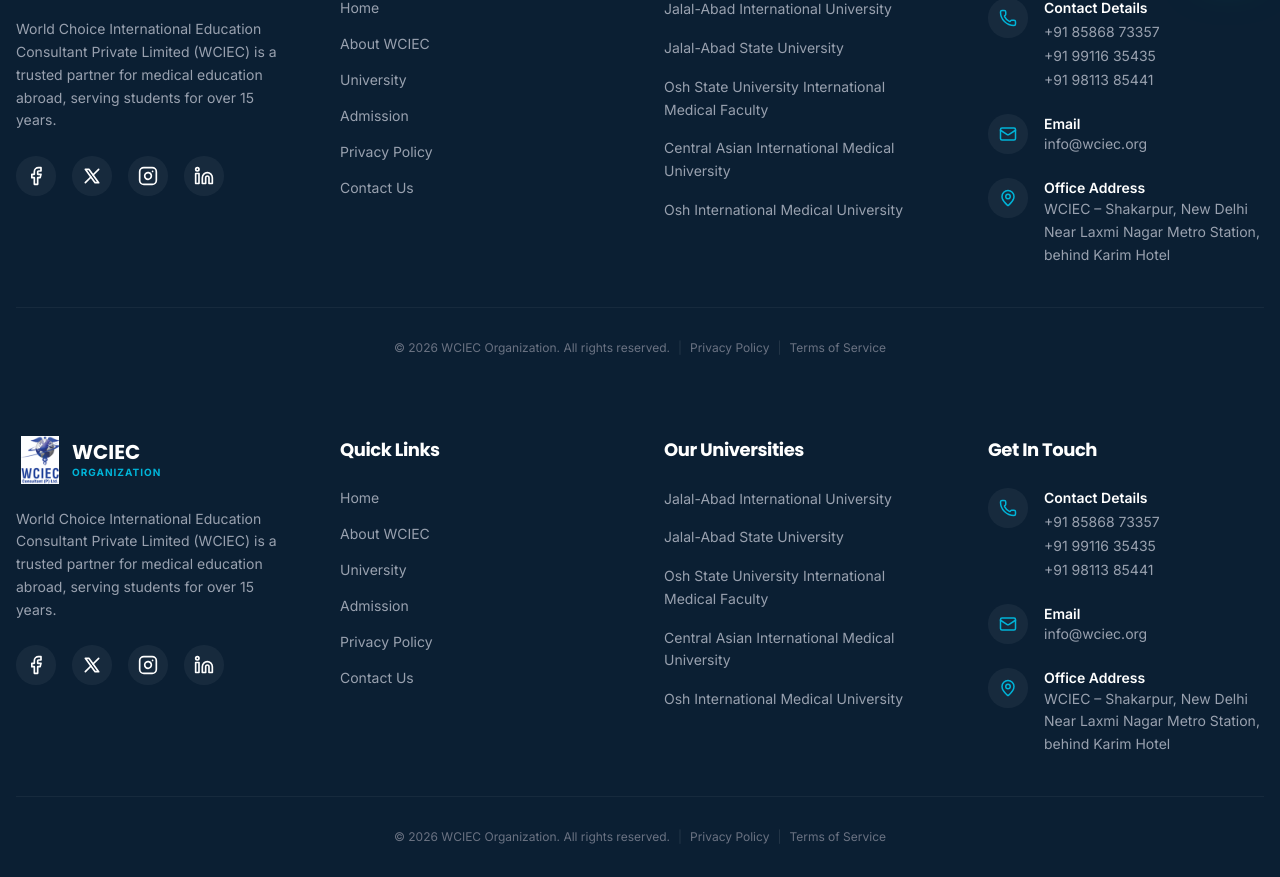
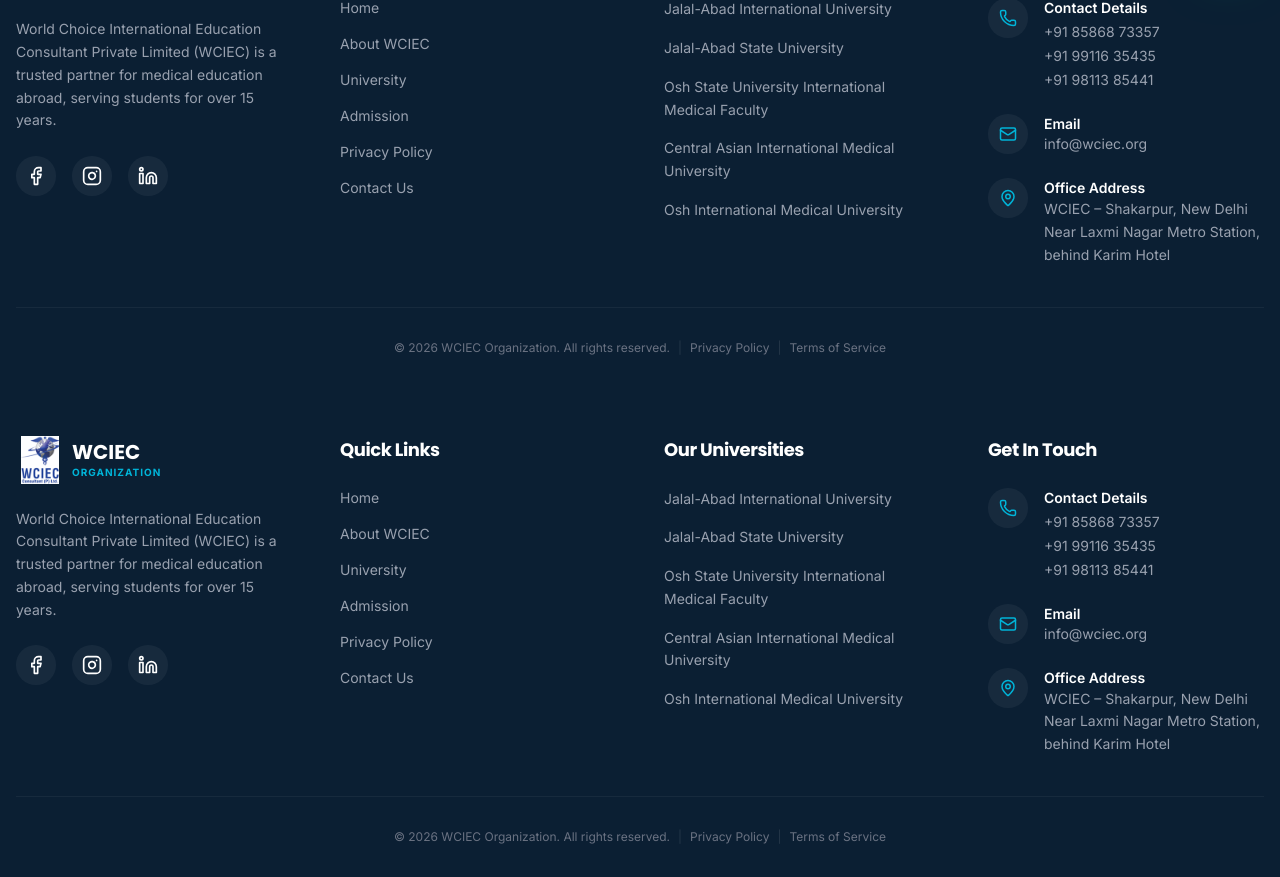
Before and after one commit to mdhasnainrazaa/WCICE_Delhi, a Next.js app: page /blog in a window 1280 px wide. Shown: the part 818-1695 px from the top of the page. Built offline with nearby package versions, Linux system fonts and the light colour scheme.

Commit message:
Social icon added

```diff
--- a/src/app/contact-us/page.tsx
+++ b/src/app/contact-us/page.tsx
@@ -10,6 +10,28 @@ import {
   ChevronDown, Sparkles, Send, Globe2, Plane
 } from "lucide-react";
 import { GlobalApplyForm } from "@/components/forms/GlobalApplyForm";
+
+const FacebookIcon = ({ size = 24, className = "" }: { size?: number, className?: string }) => (
+  <svg viewBox="0 0 24 24" fill="none" stroke="currentColor" strokeWidth="2" strokeLinecap="round" strokeLinejoin="round" width={size} height={size} className={className}>
+    <path d="M18 2h-3a5 5 0 0 0-5 5v3H7v4h3v8h4v-8h3l1-4h-4V7a1 1 0 0 1 1-1h3z" />
+  </svg>
+);
+
+const InstagramIcon = ({ size = 24, className = "" }: { size?: number, className?: string }) => (
+  <svg viewBox="0 0 24 24" fill="none" stroke="currentColor" strokeWidth="2" strokeLinecap="round" strokeLinejoin="round" width={size} height={size} className={className}>
+    <rect width="20" height="20" x="2" y="2" rx="5" ry="5" />
+    <path d="M16 11.37A4 4 0 1 1 12.63 8 4 4 0 0 1 16 11.37z" />
+    <line x1="17.5" x2="17.51" y1="6.5" y2="6.5" />
+  </svg>
+);
+
+const LinkedinIcon = ({ size = 24, className = "" }: { size?: number, className?: string }) => (
+  <svg viewBox="0 0 24 24" fill="none" stroke="currentColor" strokeWidth="2" strokeLinecap="round" strokeLinejoin="round" width={size} height={size} className={className}>
+    <path d="M16 8a6 6 0 0 1 6 6v7h-4v-7a2 2 0 0 0-2-2 2 2 0 0 0-2 2v7h-4v-7a6 6 0 0 1 6-6z" />
+    <rect width="4" height="12" x="2" y="9" />
+    <circle cx="4" cy="4" r="2" />
+  </svg>
+);
 
 const WhatsappIcon = ({ size = 24, className = "" }: { size?: number, className?: string }) => (
   <svg xmlns="http://www.w3.org/2000/svg" width={size} height={size} viewBox="0 0 24 24" fill="currentColor" className={className}>
@@ -137,7 +159,6 @@ export default function ContactUsPage() {
                       </a>
                     </div>
                   </div>
-
                   <div className="flex items-start gap-4">
                     <div className="w-12 h-12 bg-[#8B5CF6]/10 rounded-2xl flex items-center justify-center shrink-0">
                       <Clock size={24} className="text-[#8B5CF6]" />
@@ -145,6 +166,26 @@ export default function ContactUsPage() {
                     <div>
                       <div className="text-sm font-bold text-[#64748B] mb-1">Working Hours</div>
                       <div className="text-base font-semibold text-[#0F172A]">Mon - Sat: 10:00 AM - 7:00 PM</div>
+                    </div>
+                  </div>
+
+                  <div className="flex items-start gap-4 pt-4 border-t border-gray-100">
+                    <div className="w-12 h-12 bg-[#2563EB]/10 rounded-2xl flex items-center justify-center shrink-0">
+                      <Users size={24} className="text-[#2563EB]" />
+                    </div>
+                    <div>
+                      <div className="text-sm font-bold text-[#64748B] mb-2">Social Connect</div>
+                      <div className="flex gap-3">
+                        <a href="https://www.facebook.com/profile.php?id=61569910095151" target="_blank" rel="noopener noreferrer" className="w-10 h-10 bg-white border border-[#E2E8F0] rounded-xl flex items-center justify-center hover:bg-[#2563EB] hover:text-white transition-all shadow-sm group">
+                          <FacebookIcon size={20} className="text-[#2563EB] group-hover:text-white" />
+                        </a>
+                        <a href="https://www.instagram.com/wciecdelhi/" target="_blank" rel="noopener noreferrer" className="w-10 h-10 bg-white border border-[#E2E8F0] rounded-xl flex items-center justify-center hover:bg-gradient-to-tr hover:from-[#F58529] hover:via-[#DD2A7B] hover:to-[#8134AF] hover:text-white transition-all shadow-sm group">
+                          <InstagramIcon size={20} className="text-[#E1306C] group-hover:text-white" />
+                        </a>
+                        <a href="https://www.linkedin.com/company/wciecdelhi/" target="_blank" rel="noopener noreferrer" className="w-10 h-10 bg-white border border-[#E2E8F0] rounded-xl flex items-center justify-center hover:bg-[#0077B5] hover:text-white transition-all shadow-sm group">
+                          <LinkedinIcon size={20} className="text-[#0077B5] group-hover:text-white" />
+                        </a>
+                      </div>
                     </div>
                   </div>
                 </div>
--- a/src/components/layout/Footer.tsx
+++ b/src/components/layout/Footer.tsx
@@ -8,7 +8,7 @@ import { Mail, Phone, MapPin } from "lucide-react";
 const socialLinks = [
   {
     name: "Facebook",
-    href: "#",
+    href: "https://www.facebook.com/profile.php?id=61569910095151",
     icon: (props: any) => (
       <svg viewBox="0 0 24 24" fill="none" stroke="currentColor" strokeWidth="2" strokeLinecap="round" strokeLinejoin="round" {...props}>
         <path d="M18 2h-3a5 5 0 0 0-5 5v3H7v4h3v8h4v-8h3l1-4h-4V7a1 1 0 0 1 1-1h3z" />
@@ -16,18 +16,8 @@ const socialLinks = [
     )
   },
   {
-    name: "Twitter",
-    href: "#",
-    icon: (props: any) => (
-      <svg viewBox="0 0 24 24" fill="none" stroke="currentColor" strokeWidth="2" strokeLinecap="round" strokeLinejoin="round" {...props}>
-        <path d="M4 4l11.733 16h4.267l-11.733 -16z" />
-        <path d="M4 20l6.768 -6.768m2.46 -2.46l6.772 -6.772" />
-      </svg>
-    )
-  },
-  {
     name: "Instagram",
-    href: "#",
+    href: "https://www.instagram.com/wciecdelhi/",
     icon: (props: any) => (
       <svg viewBox="0 0 24 24" fill="none" stroke="currentColor" strokeWidth="2" strokeLinecap="round" strokeLinejoin="round" {...props}>
         <rect width="20" height="20" x="2" y="2" rx="5" ry="5" />
@@ -38,7 +28,7 @@ const socialLinks = [
   },
   {
     name: "Linkedin",
-    href: "#",
+    href: "https://www.linkedin.com/company/wciecdelhi/",
     icon: (props: any) => (
       <svg viewBox="0 0 24 24" fill="none" stroke="currentColor" strokeWidth="2" strokeLinecap="round" strokeLinejoin="round" {...props}>
         <path d="M16 8a6 6 0 0 1 6 6v7h-4v-7a2 2 0 0 0-2-2 2 2 0 0 0-2 2v7h-4v-7a6 6 0 0 1 6-6z" />
@@ -75,7 +65,13 @@ export function Footer() {
             </p>
             <div className="flex gap-4">
               {socialLinks.map((social, i) => (
-                <a key={i} href={social.href} className="w-10 h-10 bg-white/5 rounded-full flex items-center justify-center hover:bg-medical hover:text-white transition-all">
+                <a
+                  key={i}
+                  href={social.href}
+                  target="_blank"
+                  rel="noopener noreferrer"
+                  className="w-10 h-10 bg-white/5 rounded-full flex items-center justify-center hover:bg-medical hover:text-white transition-all"
+                >
                   <social.icon className="w-5 h-5" />
                 </a>
               ))}
```
